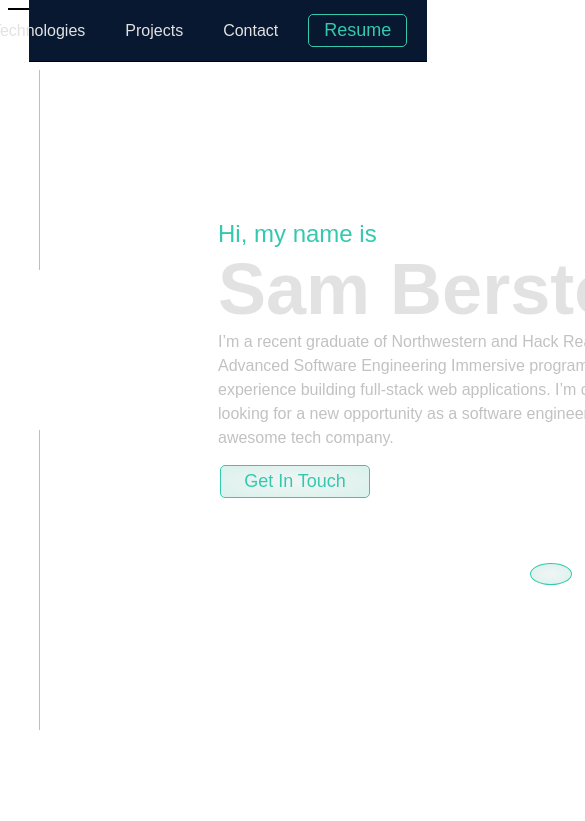
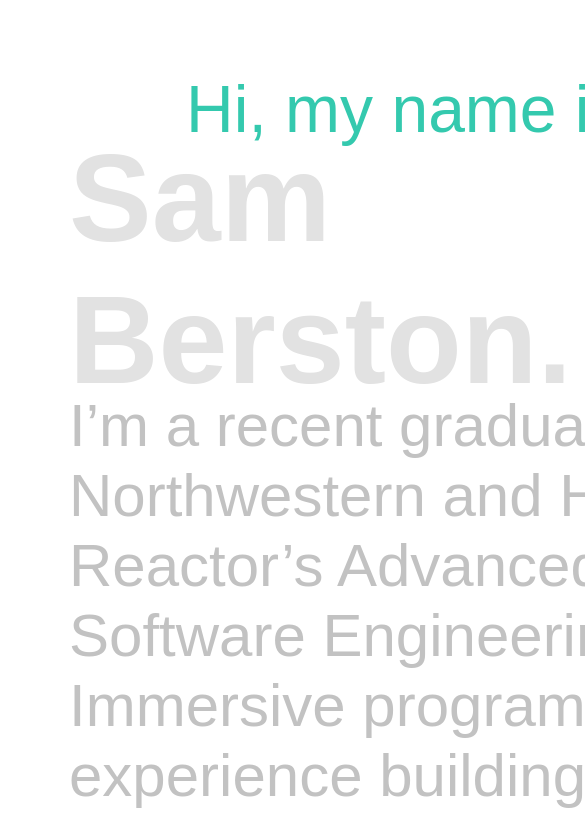
Before and after one commit to samuelberston/javascript_test, a React app: page / in a window 390 px wide. Shown: the top 821 px of the page, 585 px wide, since content can reach past the window. Built offline with nearby package versions, Linux system fonts and the light colour scheme; the HTML template or start-up script is replaced by a standard one.

Commit message:
mobile styles

```diff
--- a/client/src/components/App.module.css
+++ b/client/src/components/App.module.css
@@ -9,6 +9,12 @@
   border: 1px solid black;
 }
 
+@media only screen and (max-width: 1000px) {
+  .app .headerContainer {
+    visibility: hidden;
+  }
+}
+
 .app .underHeader {
   display: grid;
   grid-template-columns: 1fr 12fr;
--- a/client/src/components/Links/Links.module.css
+++ b/client/src/components/Links/Links.module.css
@@ -40,3 +40,9 @@
 .bottomLine {
   height: 300px;
 }
+
+@media only screen and (max-width: 1000px) {
+  .linksContainer {
+    visibility: hidden;
+  }
+}
--- a/client/src/components/Main/About/About.module.css
+++ b/client/src/components/Main/About/About.module.css
@@ -75,3 +75,39 @@ button:focus {
   font-size: 52px;
   border-radius: 50%;
 }
+
+@media only screen and (max-width: 1000px) {
+  .about {
+    margin: 60px;
+    height: 1400px;
+    align-items: center;
+  }
+
+  .intro {
+    font-size: 66px;
+    margin: 0px;
+  }
+
+  .name {
+    font-size: 124px;
+    margin: -20px 0;
+  }
+
+  .bio {
+    width: 100%;
+    font-size: 60px;
+    line-height: 70px;
+  }
+
+  button {
+    margin: 100px 0;
+    padding: 20px;
+    width: 80%;
+    justify-content: center;
+    align-items: center;
+  }
+
+  button a {
+    font-size: 56px;
+  }
+}
--- a/client/src/components/Main/Main.module.css
+++ b/client/src/components/Main/Main.module.css
@@ -6,3 +6,9 @@
   align-items: center;
   position: absolute;
 }
+
+@media only screen and (max-width: 1000px) {
+  .main {
+    margin: 1px;
+  }
+}
```
Also changed, not shown: client/public/bundle.js.
